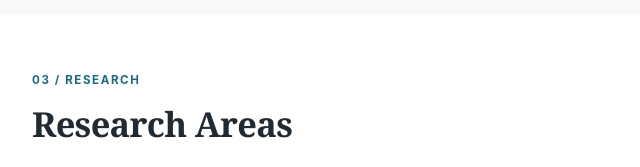
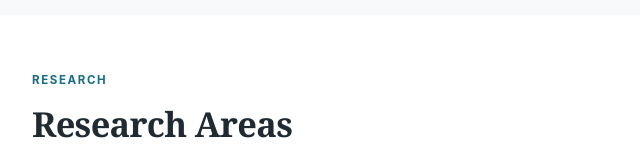
Before and after one commit to snm010/snm010.github.io, a plain HTML site: page research.html in a window 1280 px wide. Shown: the part 623-790 px from the top of the page, 108-748 px from the left. Drawn offline with Linux system fonts and the light colour scheme.

Commit message:
Update research.html

```diff
--- a/research.html
+++ b/research.html
@@ -87,7 +87,7 @@ alt="Animated smart hospital network"
 
 <div class="container">
 
-<p class="eyebrow">03 / RESEARCH</p>
+<p class="eyebrow">RESEARCH</p>
 
 <div class="section-heading-row">
 <h2>Research Areas</h2>
```
